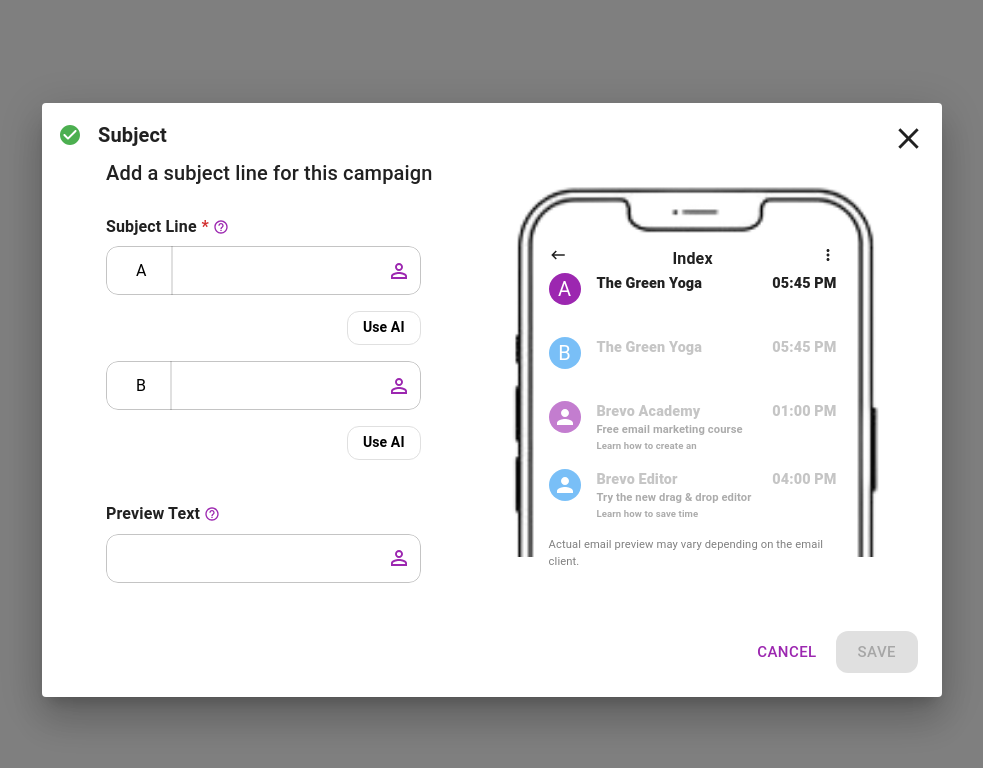
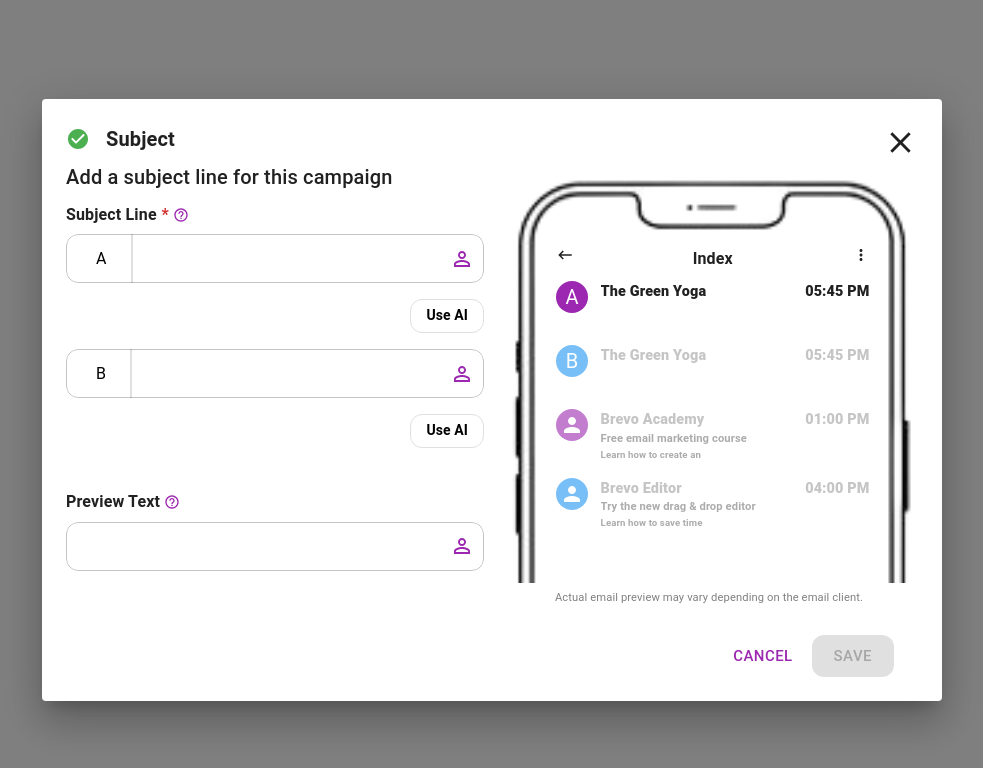
Before and after one commit to shubh-0422/sensenrespond-email, a React (Create React App) app: page / in a window 1280 px wide. Shown: the top 768 px of the page, without its empty margins (148-1131 px from the left). Built offline with nearby package versions, Linux system fonts and the light colour scheme; the HTML template or start-up script is replaced by a standard one.

Commit message:
fixed responsive ness issues

```diff
--- a/src/App.js
+++ b/src/App.js
@@ -1,5 +1,5 @@
 import * as React from "react";
-import { Box, Button, DialogActions, Typography, Dialog, useMediaQuery, CssBaseline } from "@mui/material";
+import { Box, Button, DialogActions, Typography, Dialog, useMediaQuery, CssBaseline, Grid2 } from "@mui/material";
 import { green, purple } from "@mui/material/colors";
 import CloseIcon from "@mui/icons-material/Close";
 import CheckCircleRoundedIcon from "@mui/icons-material/CheckCircleRounded";
@@ -35,10 +35,11 @@ const EmailDialog = () => {
         borderRadius: isMobile ? 0 : 3,
         "& .MuiPaper-root": {
           margin: isMobile ? 0 : undefined,
+          padding: '24px 24px 0px 24px'
         },
       }}
     >
-      <Box sx={{ padding: isMobile ? 1 : 2 }} flex={1}>
+
         <Box
           sx={{
             display: "flex",
@@ -60,28 +61,19 @@ const EmailDialog = () => {
           </Typography>
           <CloseIcon fontSize={isMobile ? "medium" : "large"} />
         </Box>
-        <Box paddingLeft={isMobile ? 2 : 6} paddingRight={isMobile ? 2 : 0}>
+      <Grid2 container spacing={2} alignItems={'center'}>
+        <Grid2 size={{xs: 12, md: 6, lg: 6}} >
           <Typography variant="subtitle2" gutterBottom fontSize={isMobile ? "1rem" : "1.25rem"}>
             Add a subject line for this campaign
           </Typography>
-          <Box
-            component="form"
-            noValidate
-            sx={{
-              display: "flex",
-              flexDirection: isMobile ? "column" : "row",
-              justifyContent: "flex-start",
-              paddingTop: 2,
-              flexWrap: isMobile ? "nowrap" : "wrap",
-              gap: isMobile ? 8 : 0,
-            }}
-          >
             <EmailInput />
-            <Box sx={{marginLeft:isMobile ? 4 : 4,}}>
+        </Grid2>
+
+        <Grid2 size={{xs: 12, md: 6, lg: 6}}>
             <EmailPreview />
-            </Box>
-          </Box>
-        </Box>
+        </Grid2>
+      </Grid2>
+      <Box sx={{ padding: isMobile ? 1 : 2 }} flex={1}>
         <DialogActions
           sx={{
             flexDirection: isMobile ? "column" : "row",
--- a/src/components/EmailCard.js
+++ b/src/components/EmailCard.js
@@ -30,7 +30,7 @@ const EmailCard = ({ noInitial, initial, title, subTitle, previewText, time, isb
         >
           {!noInitial ? initial : ""}
         </Avatar>
-        <Box flex={1}sx={{ minHeight:"3rem", maxWidth:"10rem",overflowY:"hidden"}}>
+        <Box flex={1}sx={{ minHeight:"3rem", maxWidth:"12rem",overflowY:"hidden"}}>
           <Typography
             margin={0}
             sx={{
--- a/src/components/EmailPreview.js
+++ b/src/components/EmailPreview.js
@@ -7,7 +7,7 @@ import KeyboardBackspaceIcon from "@mui/icons-material/KeyboardBackspace";
 import MoreVertIcon from "@mui/icons-material/MoreVert";
 import EmailCard from "./EmailCard";
 
-const dummyData = [
+const emails = [
   {
     id: 1,
     initial: "B",
@@ -29,7 +29,7 @@ const dummyData = [
 const EmailPreview = () => {
   const { subjectA, subjectB, previewText } = useSelector((state) => state.email);
   const headerIconStyles = { fontSize: "large" };
-  const wrapperStyles = { display: "flex", justifyContent: "space-between"};
+  const wrapperStyles = { display: "flex", justifyContent: "space-between", marginBottom: '0.5rem '};
 
   const muiTheme = useTheme();
   const isMobile = useMediaQuery(muiTheme.breakpoints.down("sm"));
@@ -40,26 +40,21 @@ const EmailPreview = () => {
         src={ImageIphone}
         alt="Custom Icon"
         style={{
-          minWidth: "24rem",
+          width: '100%',
           height: "auto",
-          objectFit: "contain",
-          position: "absolute",
-          top: "-2.5rem",left: isMobile?"-2rem":"3rem", zIndex: 1,
         }}
       />
       <Box
         id="email-details"
         sx={{
-          px: 0,
-          mx: 0,
-          paddingY: 2,
-          position: "relative",
+          position: "absolute",
           zIndex: 2,
-          top:  isMobile?"2rem":"1rem",left: isMobile?"1rem":"6rem",
-          maxWidth:"18rem"
+          top: '5rem',
+          left: '3.5rem',
+          width: '75%'
         }}
       >
-        <Box sx={{...wrapperStyles,alignItems:"baseline" }}>
+        <Box sx={{...wrapperStyles, alignItems:"baseline" }}>
           <KeyboardBackspaceIcon sx={headerIconStyles} />
           <Typography variant="subtitle1" fontWeight={700}>
             Index
@@ -81,7 +76,7 @@ const EmailPreview = () => {
           previewText={previewText}
           time="05:45 PM"
         />
-          {dummyData.map((item) => (
+          {emails.map((item) => (
             <EmailCard
               key={item.id}
               isblue={item.id % 2 === 0}
@@ -93,12 +88,10 @@ const EmailPreview = () => {
               time={item.time}
             />
           ))}
-        <Box sx={{ padding: 0,margin:0}}>
-          <Typography sx={{fontSize:"0.7rem"}} color="gray">
+      </Box>
+      <Typography sx={{fontSize:"0.7rem"}} color="gray" textAlign={'center'}>
             Actual email preview may vary depending on the email client.
           </Typography>
-        </Box>
-      </Box>
     </Box>
   );
 };
```
